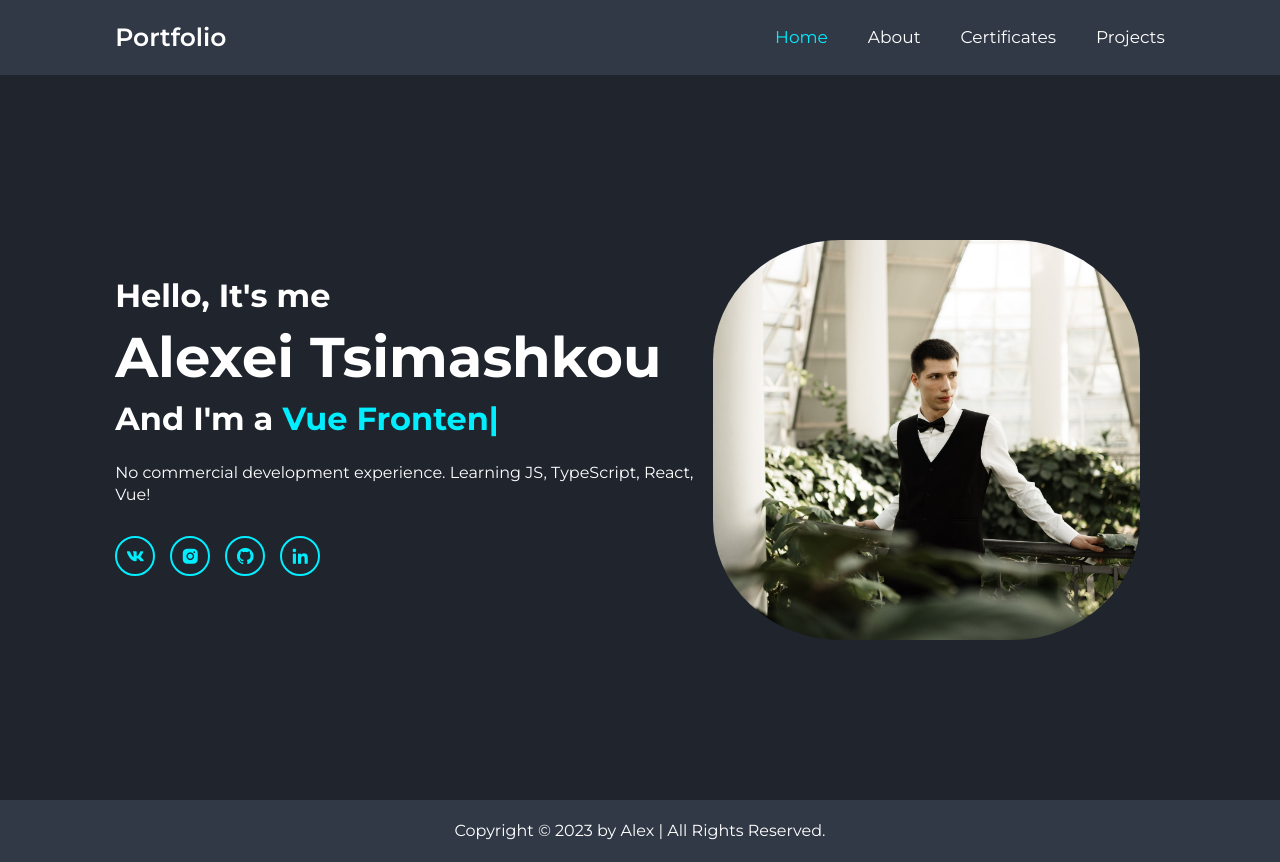
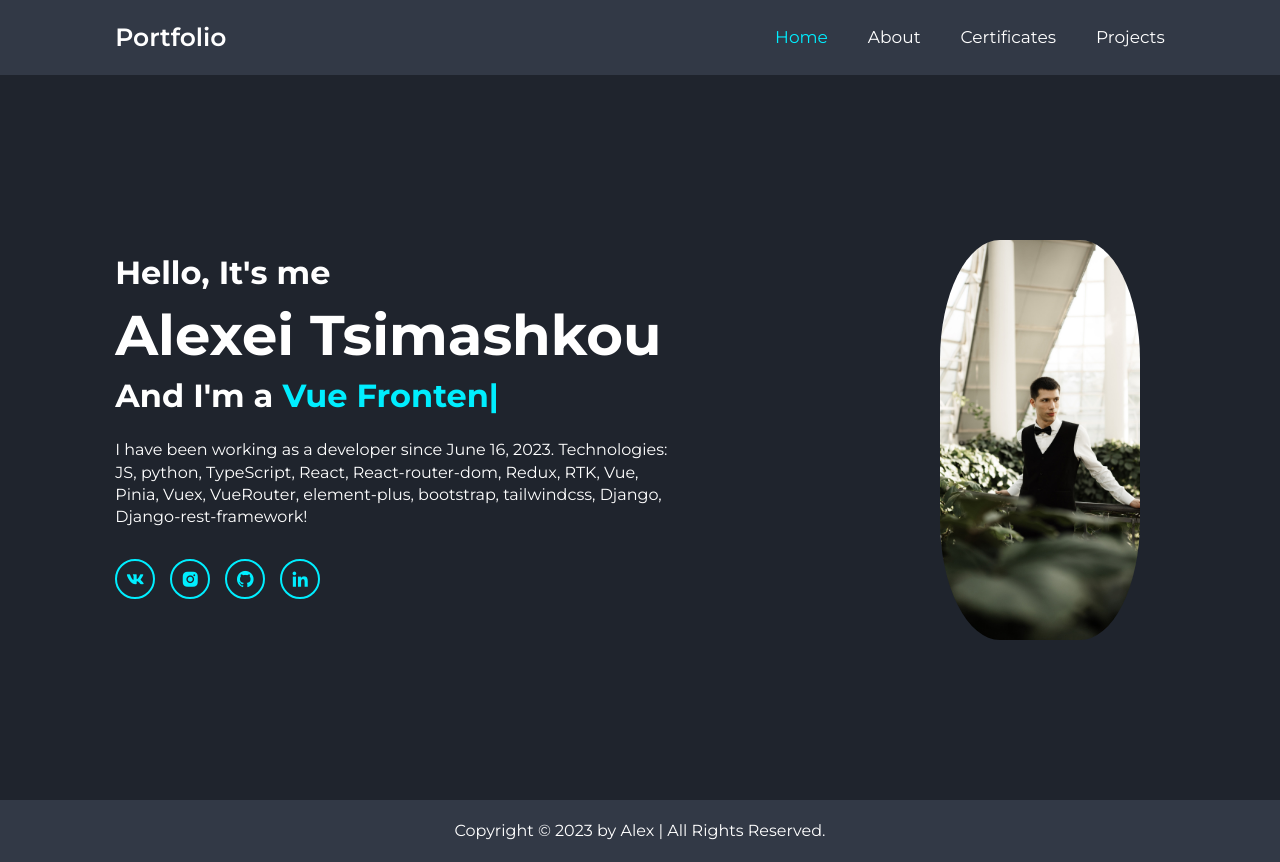
Before and after one commit to AlexeiTim/portfolio, a React (Vite) app: page / in a window 1280 px wide. Built offline with nearby package versions, Linux system fonts and the light colour scheme.

Commit message:
Добавил вычисление возвраста , добавил изученные технологии

```diff
--- a/src/components/About/About.tsx
+++ b/src/components/About/About.tsx
@@ -1,31 +1,29 @@
 import React from "react";
-import {photo2} from "../../constants/images";
+import { photo2 } from "../../constants/images";
+import { getMyAge } from "../../helpers/getMyAge";
+import { MY_BIRTH_DAY } from "../../constants/consts";
 
 const About = () => {
+  const age = getMyAge(MY_BIRTH_DAY);
+
   return (
-    <section
-      className='about'
-      id='about'
-    >
+    <section className="about" id="about">
       <div
-        data-aos='fade-right'
-        className='about-img photo'
+        data-aos="fade-right"
+        className="about-img photo"
         style={{
           backgroundImage: `url("${photo2}")`,
         }}
       ></div>
-      <div
-        data-aos='fade-left'
-        className='about-content'
-      >
-        <h2 className='heading'>
+      <div data-aos="fade-left" className="about-content">
+        <h2 className="heading">
           About <span>Me</span>
         </h2>
         <h3>Frontend developer!</h3>
-        <p>My name is Aleksey. I am 26 years old. I am Belarus and live in Minsk.</p>
-        {/* <a href="#" className="btn">
-          Read more
-        </a> */}
+        <p>
+          My name is Aleksey. I am {age} years old. I am Belarus and live in
+          Minsk.
+        </p>
       </div>
     </section>
   );
--- a/src/components/Home/Home.tsx
+++ b/src/components/Home/Home.tsx
@@ -34,9 +34,15 @@ const Home = () => {
         <h3>
           And I'm a <TypedTitle />
         </h3>
-        <p>
-          No commercial development experience. Learning JS, TypeScript, React,
-          Vue!
+        <p
+          style={{
+            width: "70%",
+          }}
+        >
+          I have been working as a developer since June 16, 2023. Technologies:
+          JS, python, TypeScript, React, React-router-dom, Redux, RTK, Vue,
+          Pinia, Vuex, VueRouter, element-plus, bootstrap, tailwindcss, Django,
+          Django-rest-framework!
         </p>
         <div className="social-media">
           <SocialList links={socialLinks} />
--- /dev/null
+++ b/src/constants/consts.ts
@@ -0,0 +1 @@
+export const MY_BIRTH_DAY = "1996-08-06";
--- /dev/null
+++ b/src/helpers/getMyAge.ts
@@ -0,0 +1,7 @@
+const MILLISECOND_IN_YEAR = 31536000000;
+
+export const getMyAge = (date: string) => {
+  const currentDate: number = Date.now();
+  const ageMilliseconds: number = currentDate - new Date(date).getTime();
+  return Math.floor(ageMilliseconds / MILLISECOND_IN_YEAR);
+};
```
